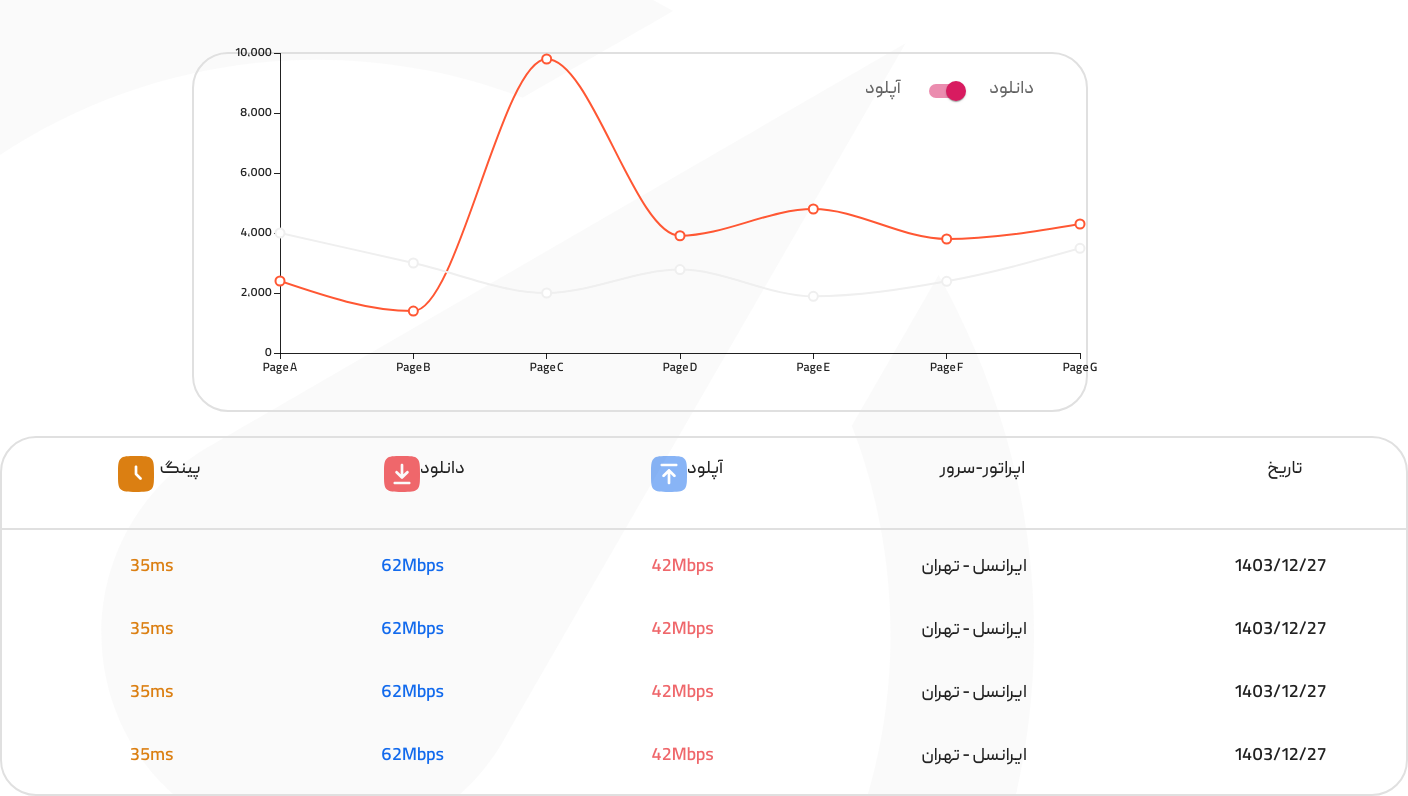
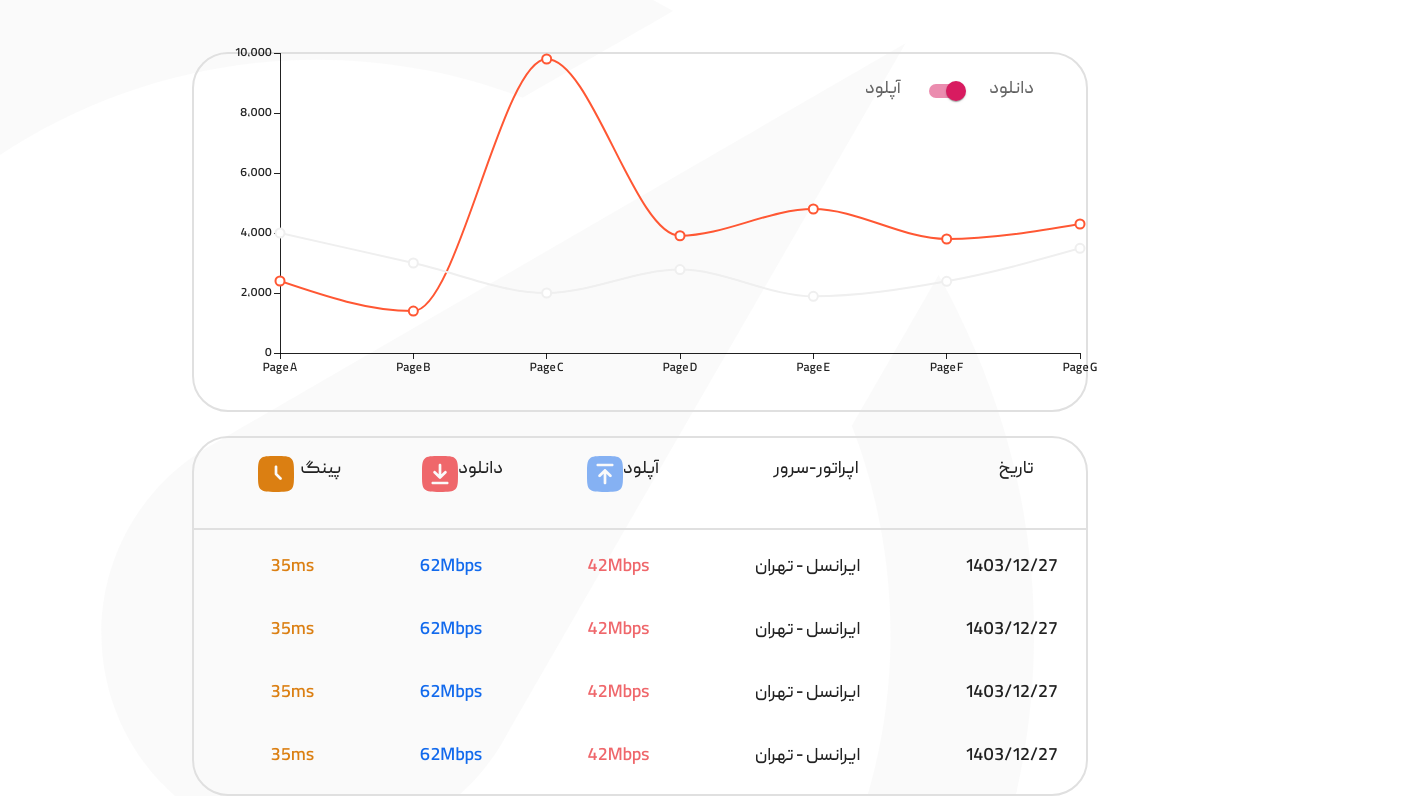
Before and after one commit to Raika-Company/eyesp-v1, a React (Vite) app in the folder client-app/: page /test-history in a window 1280 px wide. Shown: the part 84-880 px from the top of the page, 1408 px wide, since content can reach past the window. Built offline with nearby package versions, Linux system fonts and the light colour scheme.

Commit message:
width of the resultTestHistory

```diff
--- a/client-app/src/components/testHistory/ResultTestHistory.jsx
+++ b/client-app/src/components/testHistory/ResultTestHistory.jsx
@@ -82,7 +82,7 @@ function ResultTestHistory() {
     <>
       <Box
         sx={{
-          width: isSmScreen ? "90vw" : isMdScreen ? "90vw" : "110vw",
+          width: isSmScreen ? "90vw" : isMdScreen ? "90vw" : "70vw",
           height: "60vdh",
           border: "2px solid #E0E0E0",
           borderRadius: "2em",
```
